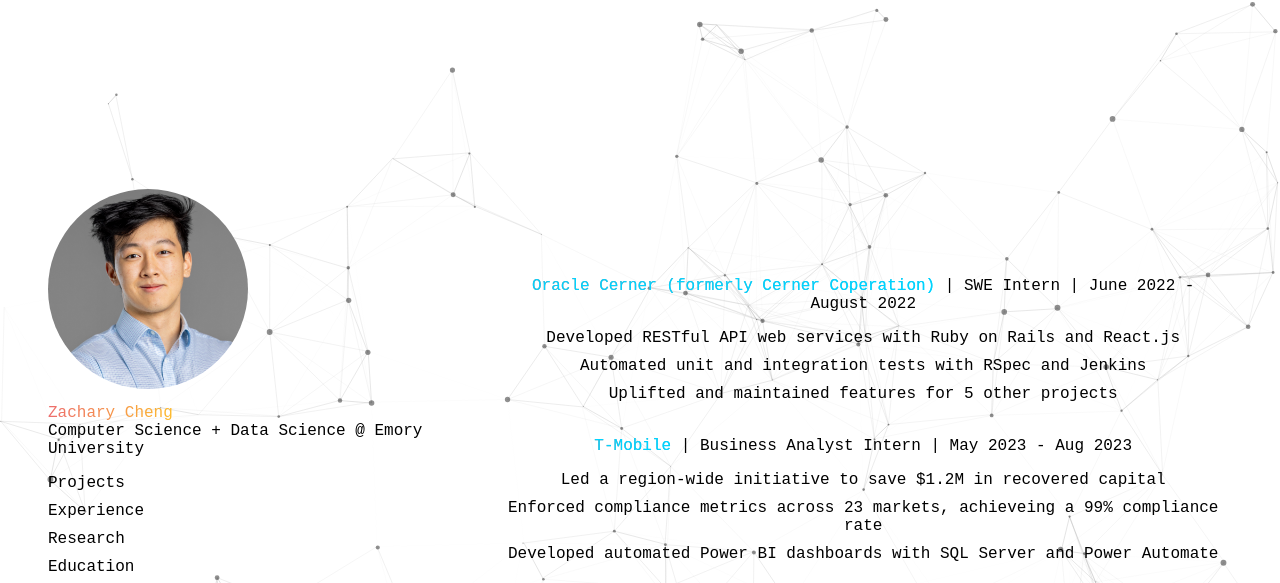
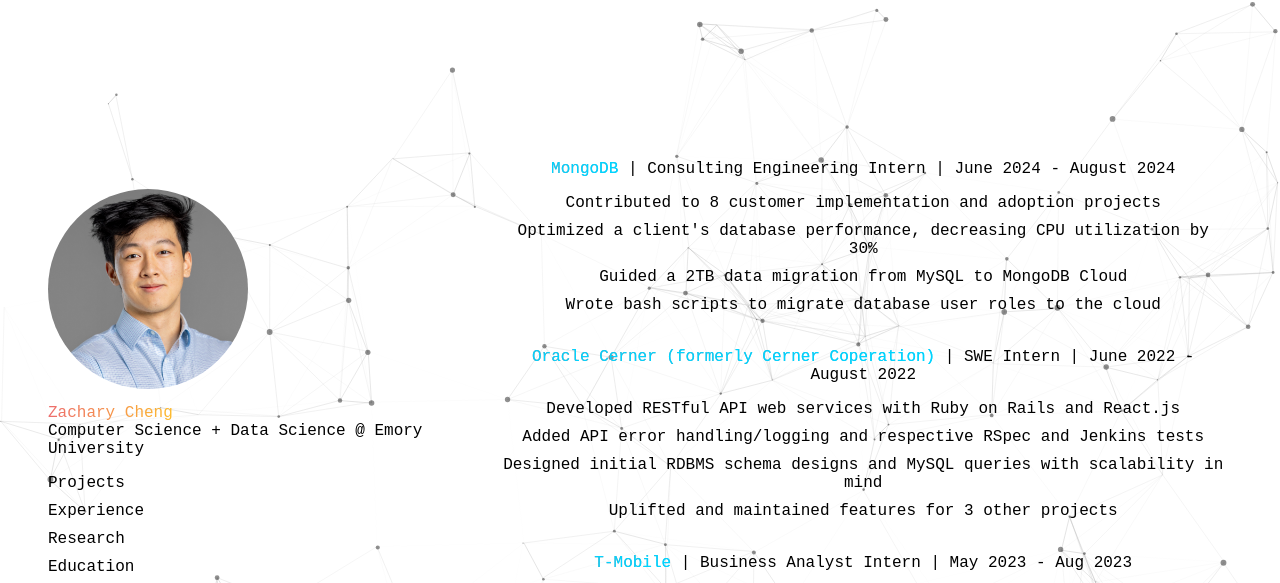
Before and after one commit to bobazach/bobazach.github.io, a plain HTML site: page index.html in a window 1280 px wide. Both pictures are taken after a click on the link "Experience". Shown: the top 583 px of the page. Drawn offline with nearby package versions, Linux system fonts and the light colour scheme.

Commit message:
update experience

```diff
--- a/index.html
+++ b/index.html
@@ -150,6 +150,23 @@
         </div>
         <br>
         <div class = "side-data" id="Experience">
+            <div id = "mongodb">
+                <div class ="side-head">
+                    <span class = "side-name"><a href="https://www.mongodb.com/services/consulting">MongoDB</a></span> |
+                    <span class = "header-text">Consulting Engineering Intern</span> |
+                    <span class = "header-text">June 2024 - August 2024</span>
+                </div>
+
+                <div class = "side-bio-data">
+                    <ul class = "text">
+                        <li><a>Contributed to 8 customer implementation and adoption projects</a></li>
+                        <li><a>Optimized a client's database performance, decreasing CPU utilization by 30%</a></li>
+                        <li><a>Guided a 2TB data migration from MySQL to MongoDB Cloud</a></li>
+                        <li><a>Wrote bash scripts to migrate database user roles to the cloud</a></li>
+                    </ul>
+                </div>
+            </div>
+            <br>
             <div id = "oracle-cerner">
                 <div class ="side-head">
                     <span class = "side-name"><a href="https://cerner.com">Oracle Cerner (formerly Cerner Coperation)</a></span> |
@@ -160,8 +177,9 @@
                 <div class = "side-bio-data">
                     <ul class = "text">
                         <li><a>Developed RESTful API web services with Ruby on Rails and React.js</a></li>
-                        <li><a>Automated unit and integration tests with RSpec and Jenkins</a></li>
-                        <li><a>Uplifted and maintained features for 5 other projects</a></li>
+                        <li><a>Added API error handling/logging and respective RSpec and Jenkins tests</a></li>
+                        <li><a>Designed initial RDBMS schema designs and MySQL queries with scalability in mind</a></li>
+                        <li><a>Uplifted and maintained features for 3 other projects</a></li>
                     </ul>
                 </div>
             </div>
@@ -212,7 +230,7 @@
                     <ul class = "text">
                         <li><a>Computer Science + Data Science</a></li>
                         <li><a>Junior c/o 2025</a></li>
-                        <li><a>GPA: 3.94</a></li>
+                        <li><a>GPA: 3.95</a></li>
                     </ul>
                 </div>
             </div>
@@ -224,7 +242,7 @@
 
                 <div class = "side-bio-data">
                     <ul class = "text">
-                        <li><a>Emory Entrepreneruship and Venture Management | Technology Analyst</a></li>
+                        <li><a>Emory Entrepreneurship and Venture Management | Technology Analyst</a></li>
                         <li><a>Project V Solutions Consulting | Analyst > Project Lead > Secretary</a></li>
                         <li><a>Undergraduate TA | QTM 151 - Intro to Statistical Computing II</a></li>
                         <li><a>Undergraduate TA | ISOM 355 - Appcology: New Commerce Infrastructure </a></li>
```
Also changed, not shown: 1 other file.
